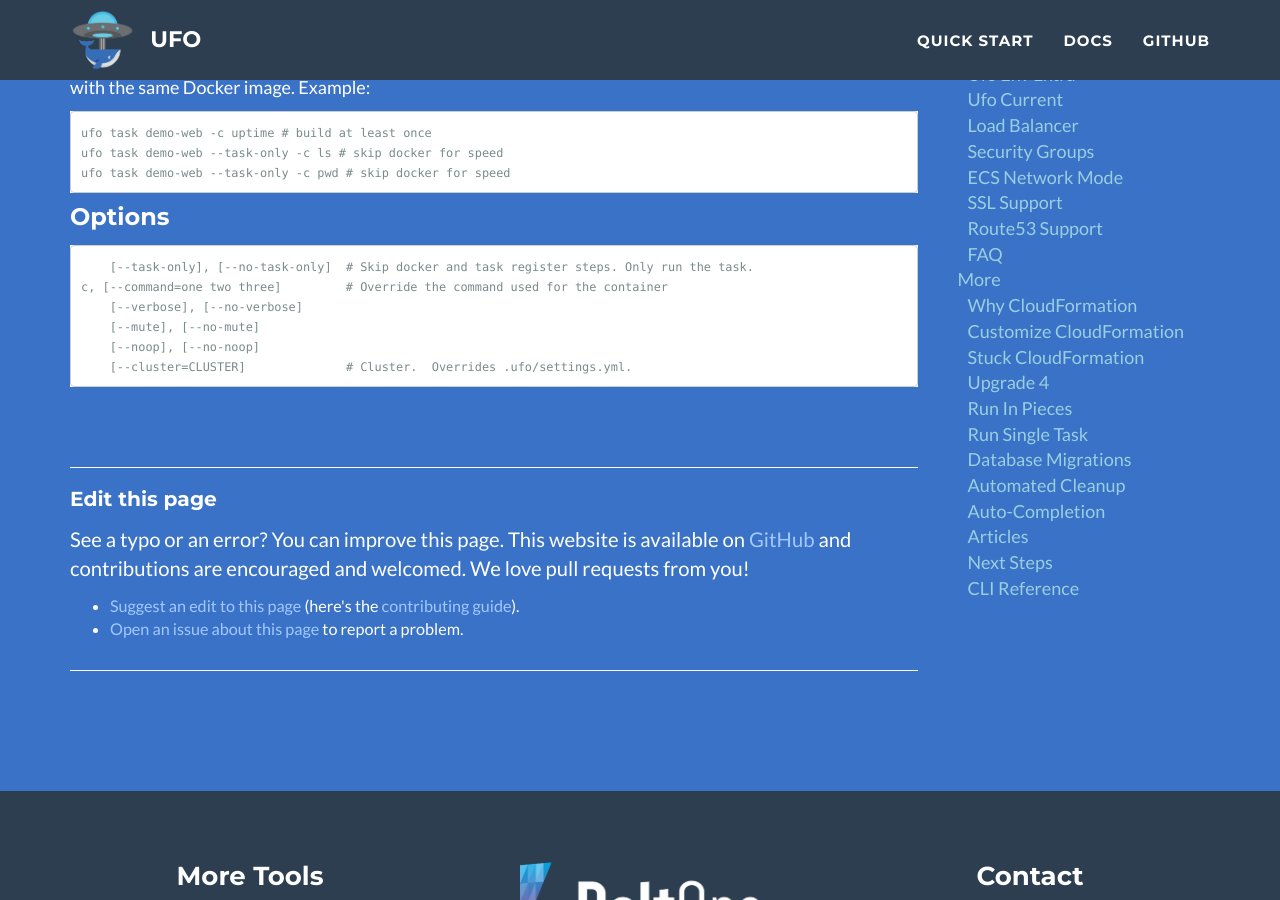
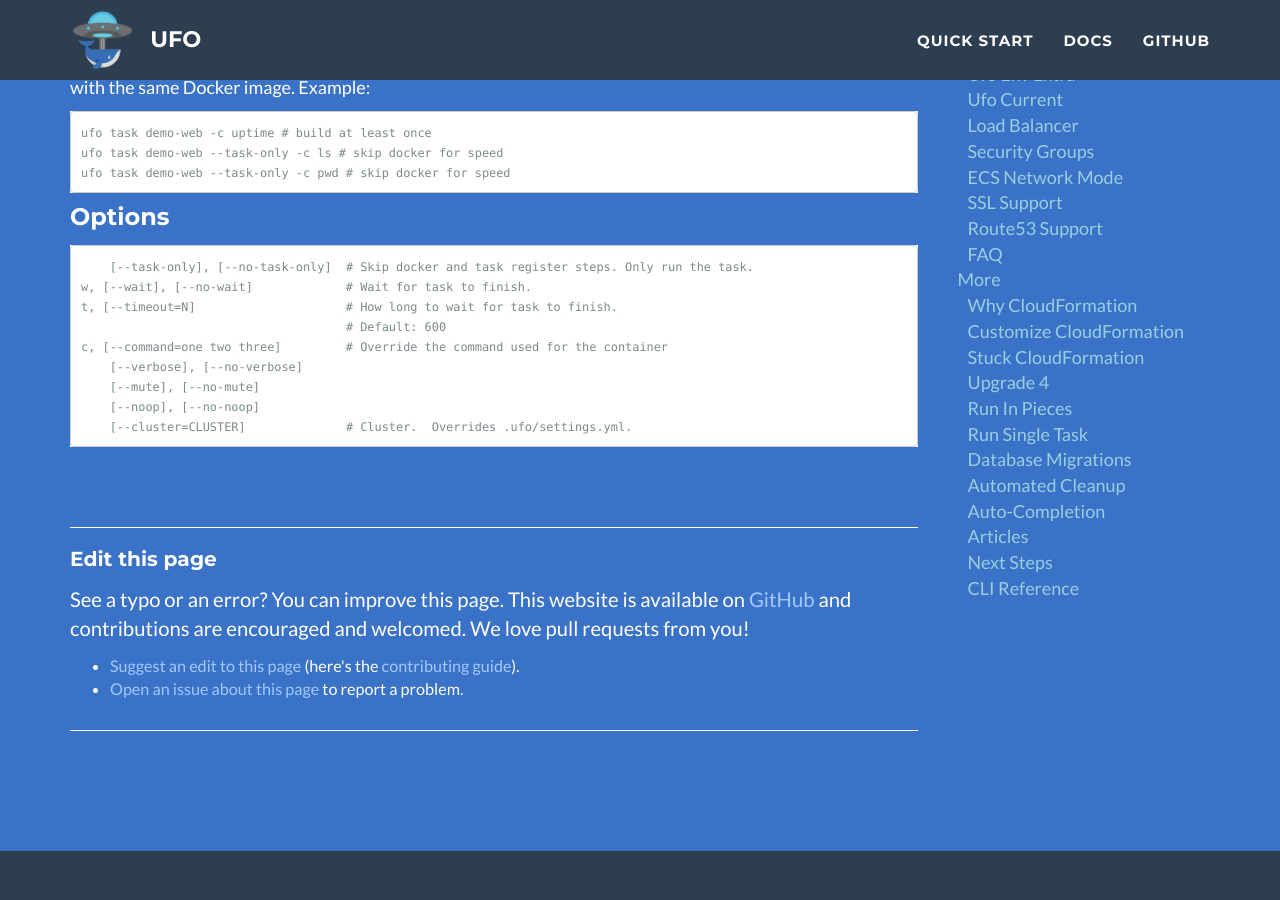
Before and after one commit to boltops-tools/ufo, a Jekyll site: the page built from docs/_reference/ufo-task.md, in a window 1280 px wide and 900 px high, scrolled down 648 px. Built offline with Jekyll 4.4.1, drawn with Linux system fonts in a browser that asks for light colours.

Commit message:
docs updated by circleci

````diff
--- a/docs/_reference/ufo-task.md
+++ b/docs/_reference/ufo-task.md
@@ -34,6 +34,9 @@ The `--task-only` option is useful. By default, the `ufo task` command will buil
 
 ```
     [--task-only], [--no-task-only]  # Skip docker and task register steps. Only run the task.
+w, [--wait], [--no-wait]             # Wait for task to finish.
+t, [--timeout=N]                     # How long to wait for task to finish.
+                                     # Default: 600
 c, [--command=one two three]         # Override the command used for the container
     [--verbose], [--no-verbose]
     [--mute], [--no-mute]
````
